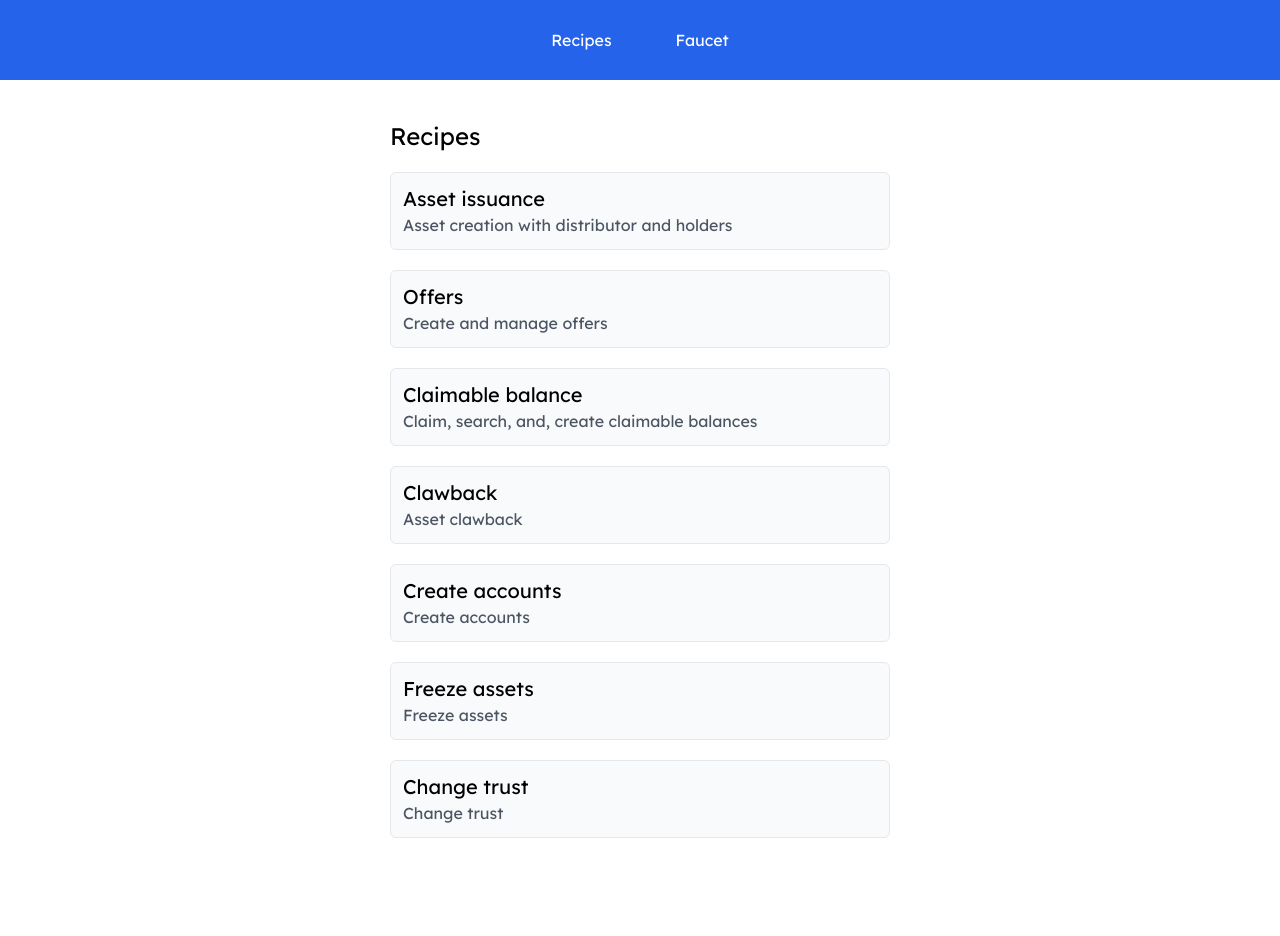
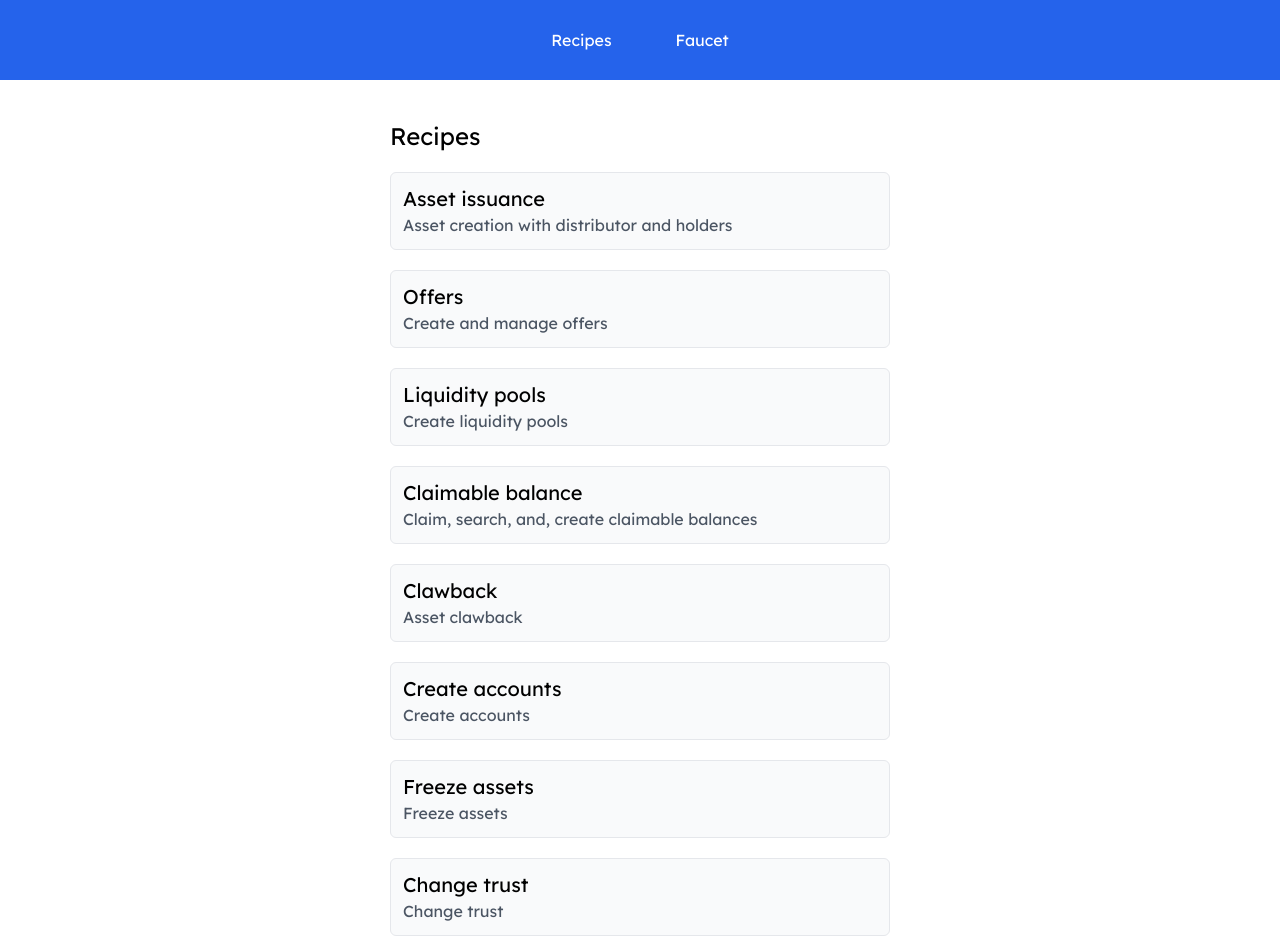
Before and after one commit to orlandocsosa/stellar-chef, a SvelteKit app: page / in a window 1280 px wide. Before the commit the page ends 838 px from the top, so only its background shows below. Built offline with nearby package versions, Linux system fonts and the light colour scheme.

Commit message:
Add Liquidity Pool recipe item in the recipes list

```diff
--- a/src/routes/+page.svelte
+++ b/src/routes/+page.svelte
@@ -11,6 +11,11 @@
       title: 'Offers',
       link: 'offers',
       description: 'Create and manage offers'
+    },
+    {
+      title: 'Liquidity pools',
+      link: 'liquidity-pools',
+      description: 'Create liquidity pools'
     },
     {
       title: 'Claimable balance',
```
